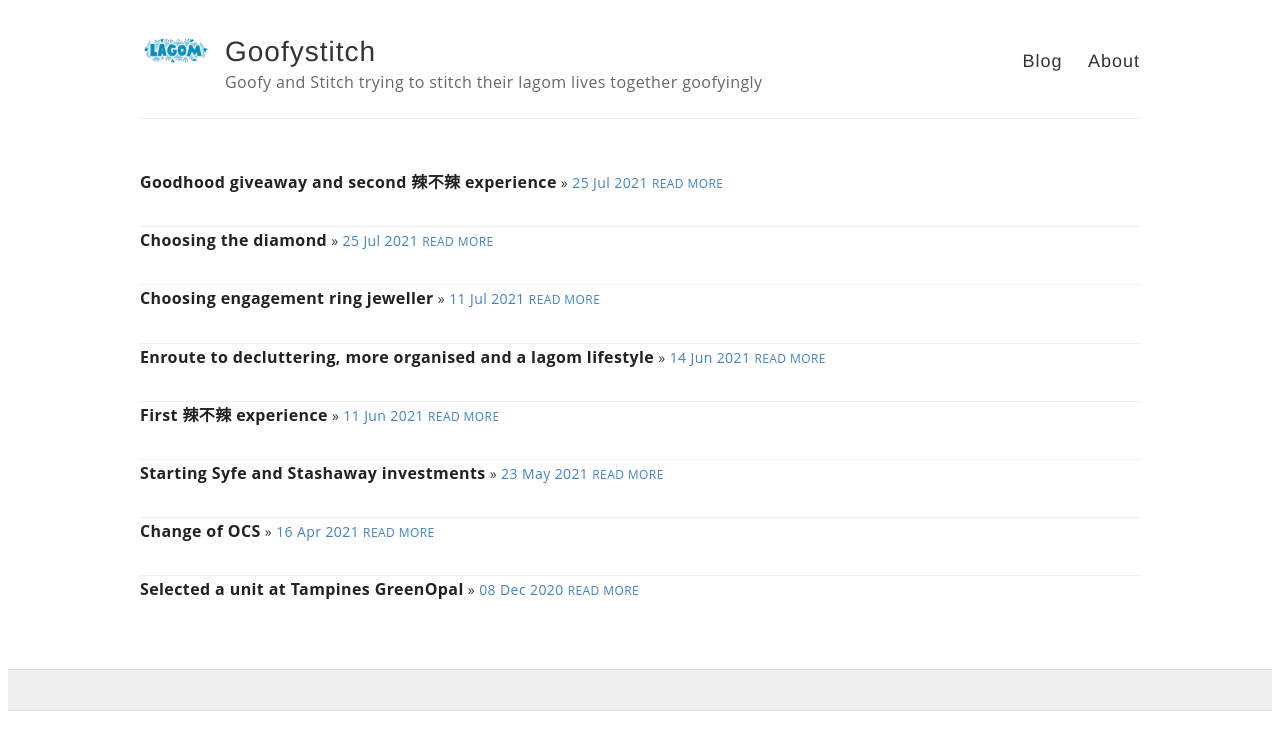
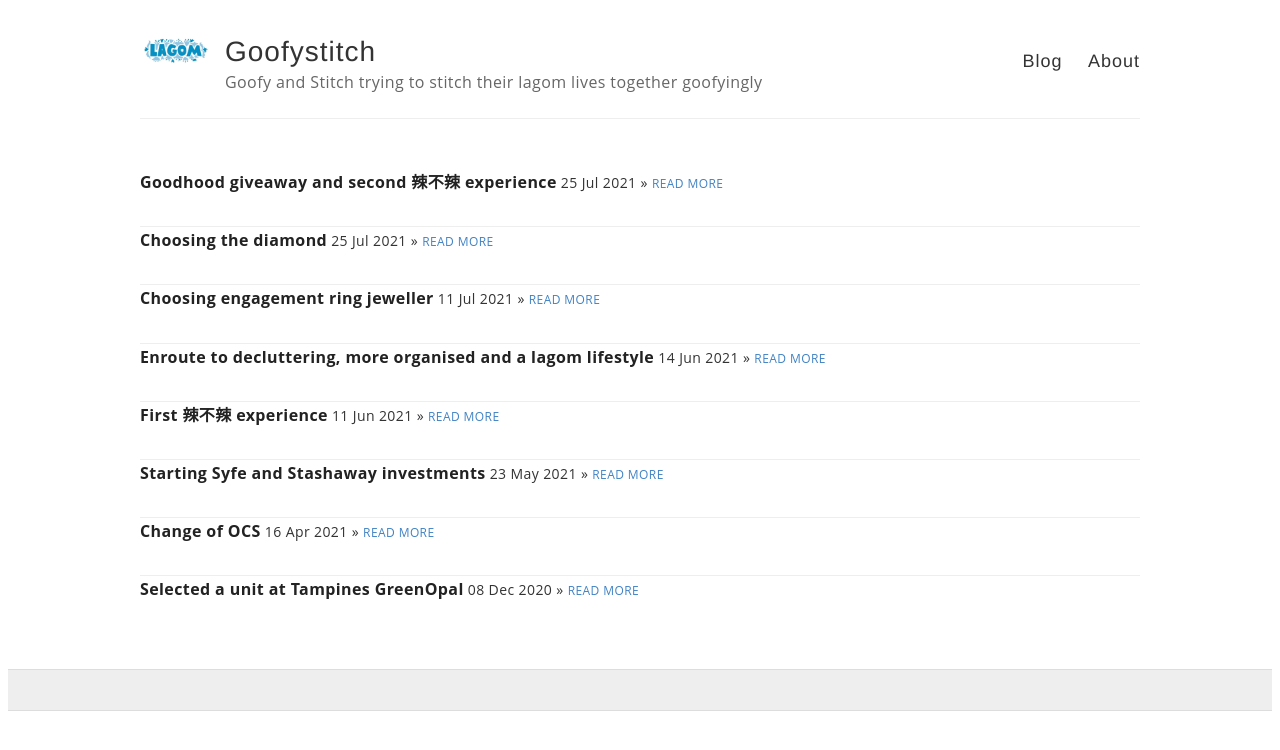
Before and after one commit to ourcarus/casadelagom, a Jekyll site: the page built from index.html, in a window 1280 px wide. Shown: the top 750 px of the page. Built offline with Jekyll 4.4.1, drawn with Linux system fonts in a browser that asks for light colours.

Commit message:
Update index.html

```diff
--- a/index.html
+++ b/index.html
@@ -11,7 +11,7 @@
 
       <div class="entry">
         {% comment %}{{ post.excerpt }} {{post.date | date_to_string}}{% endcomment %}
-        <span>{{post.excerpt}}</span> &raquo; <a style="text-align: right;" href="{{ site.baseurl }}{{ post.url }}">{{post.date | date_to_string}}</a>
+        <a href="{{ site.baseurl }}{{ post.url }}">{{post.excerpt}}</a><span>{{post.date | date_to_string}}</span> &raquo;
       </div>
 
       <a href="{{ site.baseurl }}{{ post.url }}" class="read-more">Read More</a>
```
